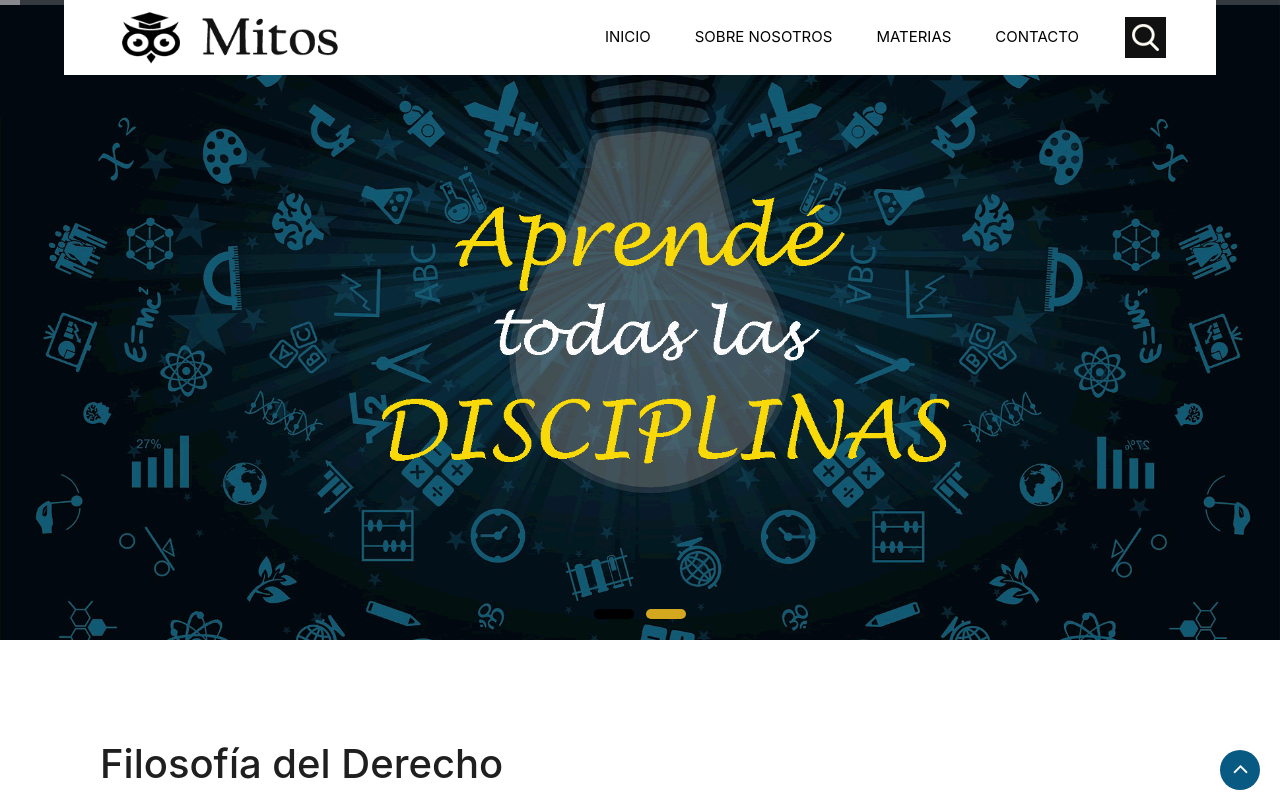
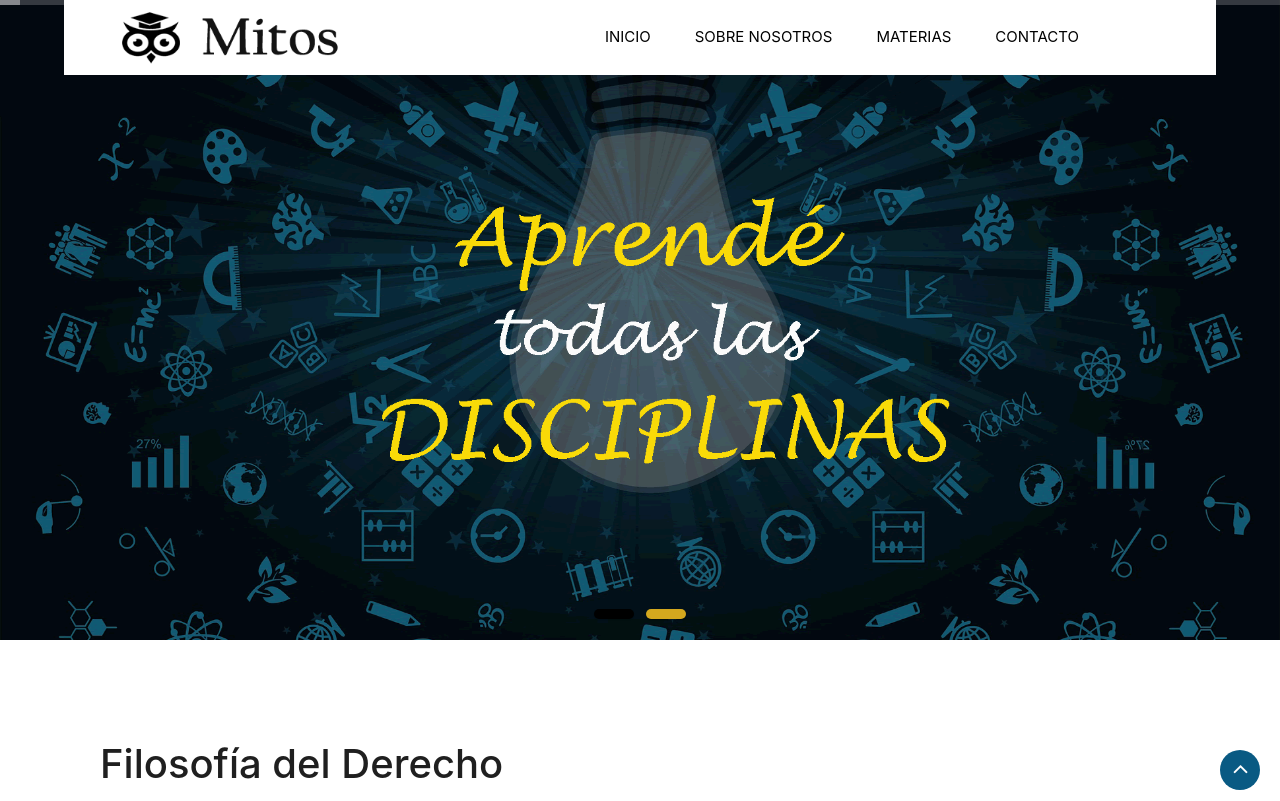
Before and after one commit to mitosfe/mitosfe, a plain HTML site: page filoder.html in a window 1280 px wide. Shown: the top 801 px of the page. Drawn offline with nearby package versions, Linux system fonts and the light colour scheme.

Commit message:
Update filoder.html

```diff
--- a/filoder.html
+++ b/filoder.html
@@ -89,13 +89,6 @@
                         <li><a class="nav-link" href="cursos.html">Materias</a></li>
 						            <li><a class="nav-link" href="contact.html">Contacto</a></li>
                     </ul>
-                </div>
-                <div class="search-box">
-                    <input type="text" class="search-txt" placeholder="Search">
-                    <a class="search-btn">
-                        <img src="images/search_icon.png" alt="#" />
-                    </a>
-                </div>
             </div>
         </nav>
     </header>
```
